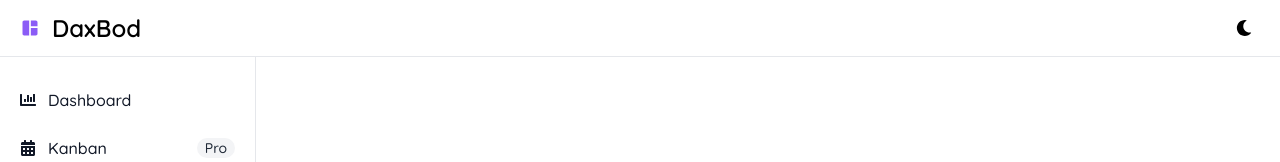
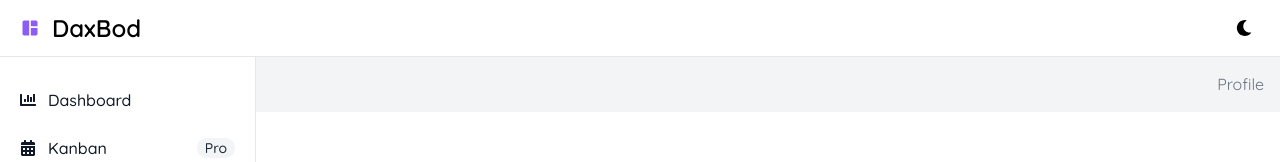
Before and after one commit to Elsoltan98/DaxBod, a React (Vite) app: page / in a window 1280 px wide. Shown: the top 162 px of the page. Built offline with nearby package versions, Linux system fonts and the light colour scheme.

Commit message:
Add Profile screen

```diff
--- a/src/App.tsx
+++ b/src/App.tsx
@@ -1,5 +1,5 @@
 import { useState } from "react";
-import { Header, Sidebar } from "./Components";
+import { Header, Profile, Sidebar } from "./Components";
 import Main from "./ui/Main";
 import Content from "./ui/Content";
 
@@ -18,9 +18,8 @@ const App = () => {
       />
       <Sidebar isSidebarOpen={isSidebarOpen} />
       <Main>
-        <Content>
-          <h1>Content</h1>
-        </Content>
+        <Content>Main Content</Content>
+        <Profile />
       </Main>
     </div>
   );
--- /dev/null
+++ b/src/Components/Profile/index.tsx
@@ -0,0 +1,9 @@
+const Profile = () => {
+  return (
+    <div>
+      <h1>Profile</h1>
+    </div>
+  );
+};
+
+export default Profile;
--- a/src/Components/index.ts
+++ b/src/Components/index.ts
@@ -1,3 +1,4 @@
 export { default as Header } from "./Header";
 export { default as Sidebar } from "./Sidebar";
 export { default as LinkItem } from "./LinkItem";
+export { default as Profile } from "./Profile";
--- a/src/ui/Content/index.tsx
+++ b/src/ui/Content/index.tsx
@@ -5,7 +5,7 @@ interface ContentProps {
 }
 
 const Content: FC<ContentProps> = ({ children }) => {
-  return <div>{children}</div>;
+  return <div className="flex-1 flex flex-col gap-5">{children}</div>;
 };
 
 export default Content;
--- a/src/ui/Main/index.tsx
+++ b/src/ui/Main/index.tsx
@@ -5,7 +5,11 @@ interface MainProps {
 }
 
 const Main: FC<MainProps> = ({ children }) => {
-  return <div>{children}</div>;
+  return (
+    <div className="text-gray-500 bg-gray-100 p-4 sm:ml flex gap-2 flex-col lg:flex-row translate-all duration-300 mt-14 dark:bg-gray-800">
+      {children}
+    </div>
+  );
 };
 
 export default Main;
--- /dev/null
+++ b/src/ui/Title/index.tsx
@@ -0,0 +1,11 @@
+import { FC } from "react";
+
+interface TitleProps {
+  children: React.ReactNode;
+}
+
+const Title: FC<TitleProps> = ({ children }) => {
+  return <div>{children}</div>;
+};
+
+export default Title;
```
